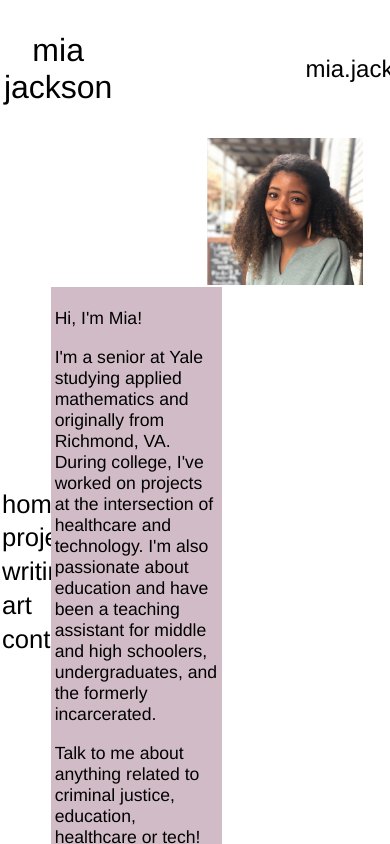
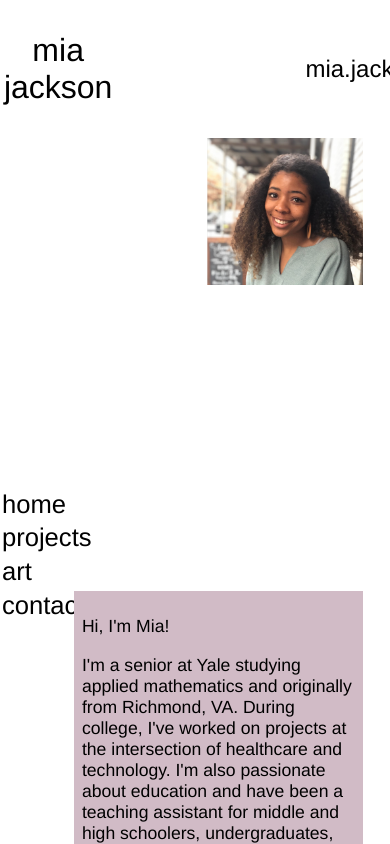
Before and after one commit to miajackson/personal_website, a React (Create React App) app: page / in a window 390 px wide. Shown: the top 844 px of the page. Built offline with nearby package versions, Linux system fonts and the light colour scheme.

Commit message:
making home page responsive

```diff
--- a/src/App.css
+++ b/src/App.css
@@ -66,11 +66,11 @@
 }
 
 .art {
-  top: 70%
+  top: 66%
 }
 
 .contact {
-  top: 74%
+  top: 70%
 }
 
 .topic:hover {
@@ -107,7 +107,7 @@
   width: 42%;
   right: 43%;
   top: 34%;
-  padding: 1%;
+  padding: 2%;
   animation: fadein 1s;
   -moz-animation: fadein 1s; /* Firefox */
   -webkit-animation: fadein 1s; /* Safari and Chrome */
@@ -171,3 +171,12 @@ a {
 .name-contact:hover {
   color:#5e86e6
 }
+
+
+@media only screen and (max-width: 900px) {
+  .description {
+    width: 70%;
+    right: 7%;
+    top: 70%;
+  }
+}
--- a/src/App.js
+++ b/src/App.js
@@ -22,9 +22,7 @@ export default function App() {
         <div>
           <Link className="topic project" to="/projects">projects</Link>
         </div>
-        <div>
-          <Link className="topic writing" to="/writing">writing</Link>
-        </div>
+
         <div>
           <Link className="topic art" to="/art">art</Link>
         </div>
@@ -64,6 +62,7 @@ function Home() {
         <p className="contact">mia.jackson@yale.edu</p>
       </div>
     </div>
+
         <img className="photo" src={require('./images/me.png')} alt="me"/>
         <div className="description">
           <p>Hi, I'm Mia!</p>
@@ -108,3 +107,13 @@ function Writing() {
   </div>
   )
 }
+
+
+
+
+/*
+        <div>
+          <Link className="topic writing" to="/writing">writing</Link>
+        </div>
+
+*/
```
